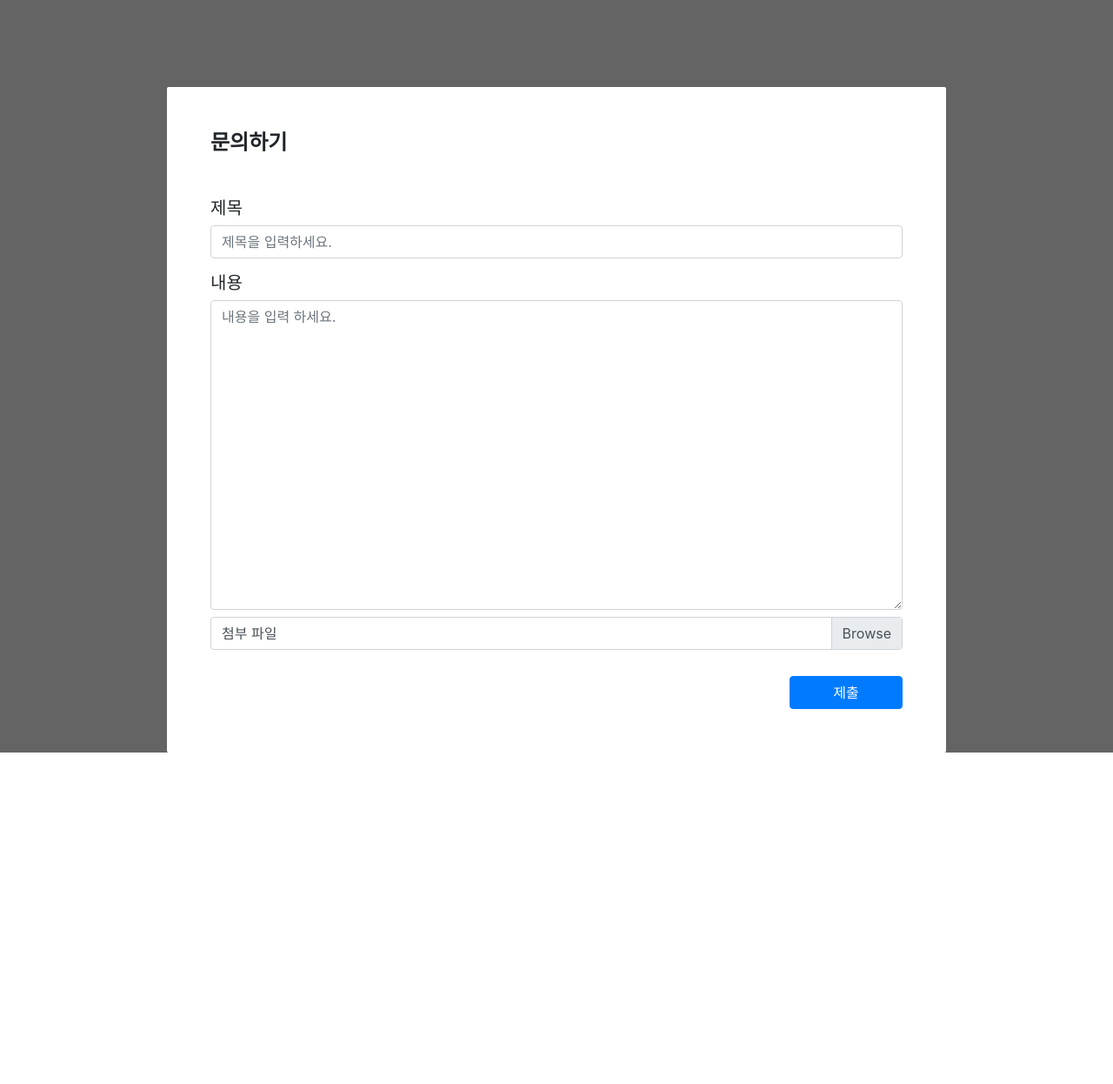
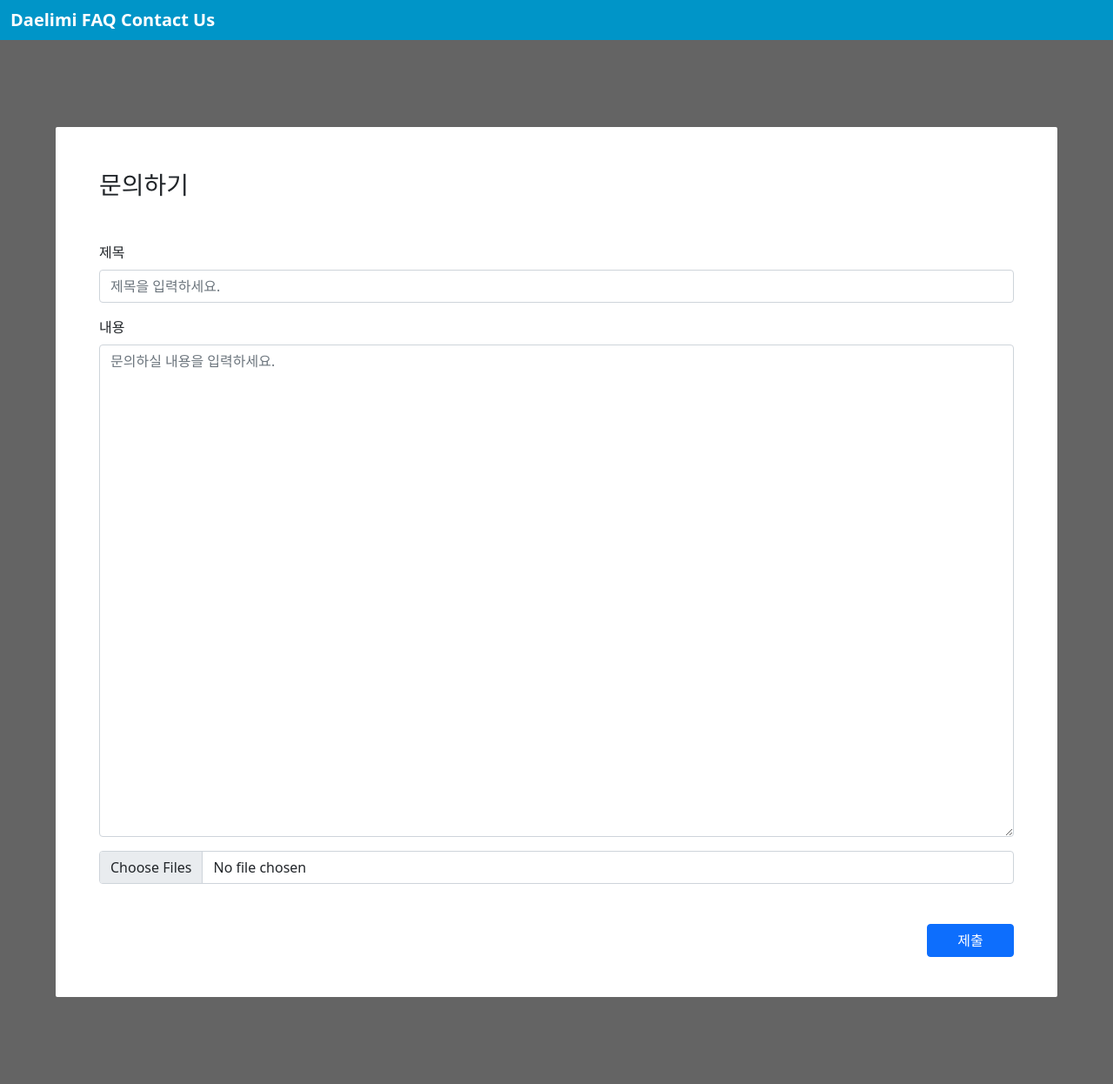
Before and after one commit to DaelimICC/Daelimi_API, a Django app: page /issue/ in a window 1280 px wide. Shown: the whole page at 87% size. Before the commit the page ends 865 px from the top, so only its background shows below. Run offline with Django 4.2, Linux system fonts and the light colour scheme.

Commit message:
[ API ] Add css file for Issue page

```diff
--- a/issue/templates/base.html
+++ b/issue/templates/base.html
@@ -1,12 +1,14 @@
 <!DOCTYPE html>
+{% load static %}
 <html lang="ko">
   <head>
     <meta charset="UTF-8" />
-    <title>대림이문의</title>
+    <title>대림이 문의</title>
+    <!-- bootstrap -->
     <link
+      href="https://cdn.jsdelivr.net/npm/bootstrap@5.1.3/dist/css/bootstrap.min.css"
       rel="stylesheet"
-      href="https://cdn.jsdelivr.net/npm/bootstrap@4.6.1/dist/css/bootstrap.min.css"
-      integrity="sha384-zCbKRCUGaJDkqS1kPbPd7TveP5iyJE0EjAuZQTgFLD2ylzuqKfdKlfG/eSrtxUkn"
+      integrity="sha384-1BmE4kWBq78iYhFldvKuhfTAU6auU8tT94WrHftjDbrCEXSU1oBoqyl2QvZ6jIW3"
       crossorigin="anonymous"
     />
     <!-- Google Web Font -->
@@ -16,31 +18,21 @@
       href="https://fonts.googleapis.com/css2?family=Quicksand:wght@700&display=swap"
       rel="stylesheet"
     />
-    <style>
-      .QuicksFont {
-        font-family: "Quicksand", sans-serif;
-      }
-      .background {
-        display: flex;
-        justify-content: center;
-        background-color: rgb(100, 100, 100);
-      }
-      .bg-white {
-        background: white;
-        width: 70%;
-        padding: 50px;
-        margin-top: 100px;
-        border-radius: 2px;
-      }
-      button {
-        width: 130px;
-        float: right;
-        margin-top: 30px;
-      }
-    </style>
+    <!-- css -->
+    <link rel="stylesheet" href="{% static 'css/main.css' %}" />
   </head>
-  <body class="background">
-    {% block contents %}
-    {% endblock %}
+
+  <body>
+    <!-- navbar -->
+    <nav class="navbar">
+      <div class="container-fluid">Daelimi FAQ Contact Us</div>
+    </nav>
+
+    <div class="background">
+      <div class="bg-white">
+        {% block contents %}
+          {% endblock %}
+      </div>
+    </div>
   </body>
 </html>
--- a/issue/templates/issue.html
+++ b/issue/templates/issue.html
@@ -1,41 +1,37 @@
 {% extends 'base.html' %}
 
 {% block contents %}
-<div class="bg-white">
     <form>
         <div>
-            <h4 class="font-weight-bold mb-5">문의하기</h4>
+            <h3 class="font-weight-bold mb-5">문의하기</h3>
         </div>
-        <div>
-            <h5>제목</h5>
+        <!-- 제목 -->
+        <div class="mb-3">
+            <label class="form-label">제목</label>
             <input
-                    class="form-control form-control mb-3"
                     type="text"
+                    class="form-control"
                     id="issueTitle"
                     placeholder="제목을 입력하세요."
             />
         </div>
-        <div>
-            <h5>내용</h5>
+        <!-- 내용 -->
+        <div class="mb-3">
+            <label class="form-label">내용</label>
             <textarea
-                    class="form-control form-control"
-                    style="padding-bottom: 300px"
+                    class="form-control"
                     id="issueContents"
-                    placeholder="내용을 입력 하세요."
+                    placeholder="문의하실 내용을 입력하세요."
+                    rows="23"
             ></textarea>
         </div>
-        <div class="custom-file mt-2">
-            <input
-                    type="file"
-                    class="custom-file-input"
-                    id="issueFile"
-                    lang="ko"
-            />
-            <label class="custom-file-label" for="customFileLang">첨부 파일</label>
+        <!-- 첨부파일 -->
+        <div class="mb-3">
+            <input class="form-control" type="file" id="issueFile" multiple/>
         </div>
-        <button type="button" class="btn btn-primary" id="btnSubmit">
+        <!-- submit -->
+        <button type="submit" id="btnSubmit" class="btn btn-primary">
             제출
         </button>
     </form>
-</div>
 {% endblock %}
--- /dev/null
+++ b/static/css/main.css
@@ -0,0 +1,34 @@
+.QuicksFont {
+  font-family: "Quicksand", sans-serif;
+}
+body {
+  background-color: rgb(100, 100, 100);
+}
+.background {
+  width: 100%;
+  height: 100%;
+}
+
+.bg-white {
+  background: white;
+  margin: auto;
+  margin-top: 100px;
+  margin-bottom: 100px;
+  width: 90%;
+  height: 1000px;
+  padding: 50px;
+  border-radius: 2px;
+}
+button {
+  width: 100px;
+  float: right;
+  margin-top: 30px;
+}
+nav {
+  background-color: rgb(0, 149, 200);
+}
+nav div {
+  font-weight: bold;
+  font-size: 20px;
+  color: white;
+}
```
Also changed, not shown: Daelimi_API/settings.py (+5 -2 lines).
